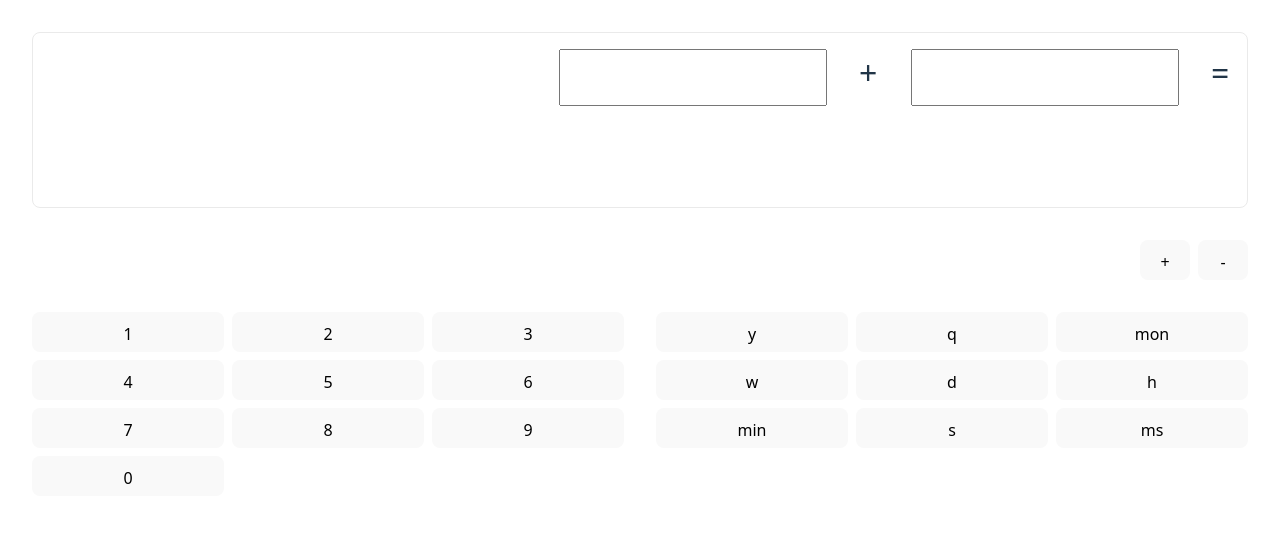
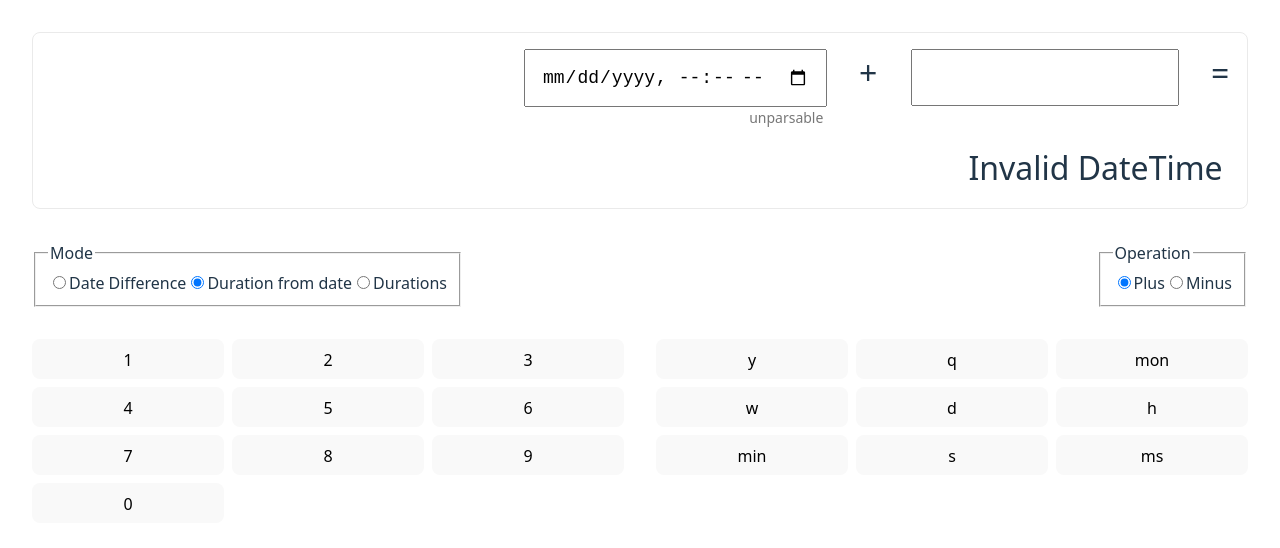
Before and after one commit to westwood846/time-calculator, a React (Vite) app: page / in a window 1280 px wide. Shown: the top 548 px of the page. Built offline with nearby package versions, Linux system fonts and the light colour scheme.

Commit message:
Add modes for diffing dates and getting a duration from a date

```diff
--- a/src/App.css
+++ b/src/App.css
@@ -46,7 +46,7 @@ input {
   margin-top: 2rem;
 
   display: flex;
-  justify-content: end;
+  justify-content: space-between;
 }
 
 .operator-grid {
--- a/src/App.tsx
+++ b/src/App.tsx
@@ -1,5 +1,5 @@
 import { useState } from "react";
-import { Duration, type DurationLikeObject } from "luxon";
+import { DateTime, Duration, type DurationLikeObject } from "luxon";
 import "./App.css";
 
 const tokensToUnits = {
@@ -15,6 +15,21 @@ const tokensToUnits = {
 } as const;
 
 type Token = keyof typeof tokensToUnits;
+
+const modes = {
+  DATE_DIFFERENCE: "Date Difference",
+  DURATION_FROM_DATE: "Duration from date",
+  DURATIONS: "Durations",
+} as const;
+
+type Mode = keyof typeof modes;
+
+const operations = {
+  PLUS: "Plus",
+  MINUS: "Minus",
+} as const;
+
+type Operation = keyof typeof operations;
 
 const parseDurationInput = (input: string) => {
   const parts = input.split(/([a-zA-Z]+)/);
@@ -65,57 +80,173 @@ function DurationInput({ input, onChange, onFocus }: DurationInputProps) {
   );
 }
 
+const parseDateInput = (input: string) => {
+  return DateTime.fromISO(input);
+};
+
+const formatDate = (date: DateTime) => {
+  return date.toFormat("F");
+};
+
+interface DateInputProps {
+  input: string;
+  onChange: (input: string) => void;
+  onFocus: () => void;
+}
+
+function DateInput({ input, onChange, onFocus }: DateInputProps) {
+  const date = parseDateInput(input);
+  return (
+    <div className="duration-input">
+      <input
+        type="datetime-local"
+        onChange={(e) => onChange(e.target.value)}
+        onFocus={() => onFocus()}
+        value={input}
+      ></input>
+      <div className="duration-input-display">
+        {date.isValid ? formatDate(date) : date.invalidReason}
+        &nbsp;
+      </div>
+    </div>
+  );
+}
+
+type Inputs = "DATE_A" | "DATE_B" | "DURATION_A" | "DURATION_B";
+
 function App() {
-  const [focusedInput, setFocusedInput] = useState<"A" | "B">("A");
+  const [focusedInput, setFocusedInput] = useState<Inputs>("DURATION_A");
 
   const [durationInputA, setDurationInputA] = useState("");
   const durationA = parseDurationInput(durationInputA);
   const [durationInputB, setDurationInputB] = useState("");
   const durationB = parseDurationInput(durationInputB);
 
-  const setFocusedDuration =
-    focusedInput === "A" ? setDurationInputA : setDurationInputB;
+  const setFocusedDuration = {
+    DURATION_A: setDurationInputA,
+    DURATION_B: setDurationInputB,
+    DATE_A: () => null,
+    DATE_B: () => null,
+  }[focusedInput];
   const focusedDuration =
-    focusedInput === "A" ? durationInputA : durationInputB;
+    focusedInput === "DURATION_A" ? durationInputA : durationInputB;
   const appendToFocusedDuration = (value: string) =>
     setFocusedDuration(focusedDuration + value);
 
-  const [operation, setOperation] = useState<"PLUS" | "MINUS">("PLUS");
+  const [dateInputA, setDateInputA] = useState("");
+  const dateA = parseDateInput(dateInputA);
+  const [dateInputB, setDateInputB] = useState("");
+  const dateB = parseDateInput(dateInputB);
+
+  const [operation, setOperation] = useState<Operation>("PLUS");
+  const [mode, setMode] = useState<Mode>("DURATION_FROM_DATE");
+
+  const setModeAndFocus = (mode: Mode) => {
+    setMode(mode);
+    if (mode === "DURATIONS") setFocusedInput("DURATION_A");
+    if (mode === "DURATION_FROM_DATE") setFocusedInput("DATE_A");
+    if (mode === "DATE_DIFFERENCE") {
+      setFocusedInput("DATE_A");
+      setOperation("MINUS");
+    }
+  };
 
   return (
     <>
       <div className="calc-box">
         <div className="input-box">
+          {mode === "DURATIONS" && (
             <DurationInput
               input={durationInputA}
               onChange={setDurationInputA}
-            onFocus={() => setFocusedInput("A")}
+              onFocus={() => setFocusedInput("DURATION_A")}
             />
+          )}
+          {(mode === "DURATION_FROM_DATE" || mode === "DATE_DIFFERENCE") && (
+            <DateInput
+              input={dateInputA}
+              onChange={setDateInputA}
+              onFocus={() => setFocusedInput("DATE_A")}
+            />
+          )}
           <div className="operator">{operation === "PLUS" ? "+" : "-"}</div>
+          {(mode === "DURATIONS" || mode === "DURATION_FROM_DATE") && (
             <DurationInput
               input={durationInputB}
               onChange={setDurationInputB}
-            onFocus={() => setFocusedInput("B")}
+              onFocus={() => setFocusedInput("DURATION_B")}
             />
+          )}
+          {mode === "DATE_DIFFERENCE" && (
+            <DateInput
+              input={dateInputB}
+              onChange={setDateInputB}
+              onFocus={() => setFocusedInput("DATE_B")}
+            />
+          )}
           <div className="operator">=</div>
         </div>
         <div className="result-box">
-          {operation === "PLUS"
+          {mode === "DURATIONS" && (
+            <>
+              {durationA.isValid &&
+                durationB.isValid &&
+                (operation === "PLUS"
                   ? formatDuration(durationA.plus(durationB))
-            : formatDuration(durationA.minus(durationB))}
+                  : formatDuration(durationA.minus(durationB)))}
+            </>
+          )}
+          {mode === "DURATION_FROM_DATE" && (
+            <>
+              {dateA.isValid && durationB.isValid && operation === "PLUS"
+                ? formatDate(dateA.plus(durationB))
+                : formatDate(dateA.minus(durationB))}
+            </>
+          )}
+          {mode === "DATE_DIFFERENCE" && (
+            <>
+              {dateA.isValid &&
+                dateB.isValid &&
+                formatDuration(dateA.diff(dateB))}
+            </>
+          )}
           &nbsp;
         </div>
       </div>
 
       <div className="operator-dials-container">
-        <div className="operator-grid">
-          <button onClick={() => setOperation("PLUS")} title="Plus">
-            +
-          </button>
-          <button onClick={() => setOperation("MINUS")} title="Minus">
-            -
-          </button>
-        </div>
+        <fieldset>
+          <legend>Mode</legend>
+          {Object.entries(modes).map(([key, label]) => (
+            <>
+              <input
+                id={`modeRadio${key}`}
+                type="radio"
+                name="mode"
+                value={key}
+                checked={mode === key}
+                onChange={() => setModeAndFocus(key as Mode)}
+              />
+              <label htmlFor={`modeRadio${key}`}>{label}</label>
+            </>
+          ))}
+        </fieldset>
+        <fieldset>
+          <legend>Operation</legend>
+          {Object.entries(operations).map(([key, label]) => (
+            <>
+              <input
+                id={`operatorRadio${key}`}
+                type="radio"
+                name="operator"
+                value={key}
+                checked={operation === key}
+                onChange={() => setOperation(key as Operation)}
+              />
+              <label htmlFor={`operatorRadio${key}`}>{label}</label>
+            </>
+          ))}
+        </fieldset>
       </div>
 
       <div className="dials-container">
```
Lines whose indentation alone changed are shown as unchanged.
